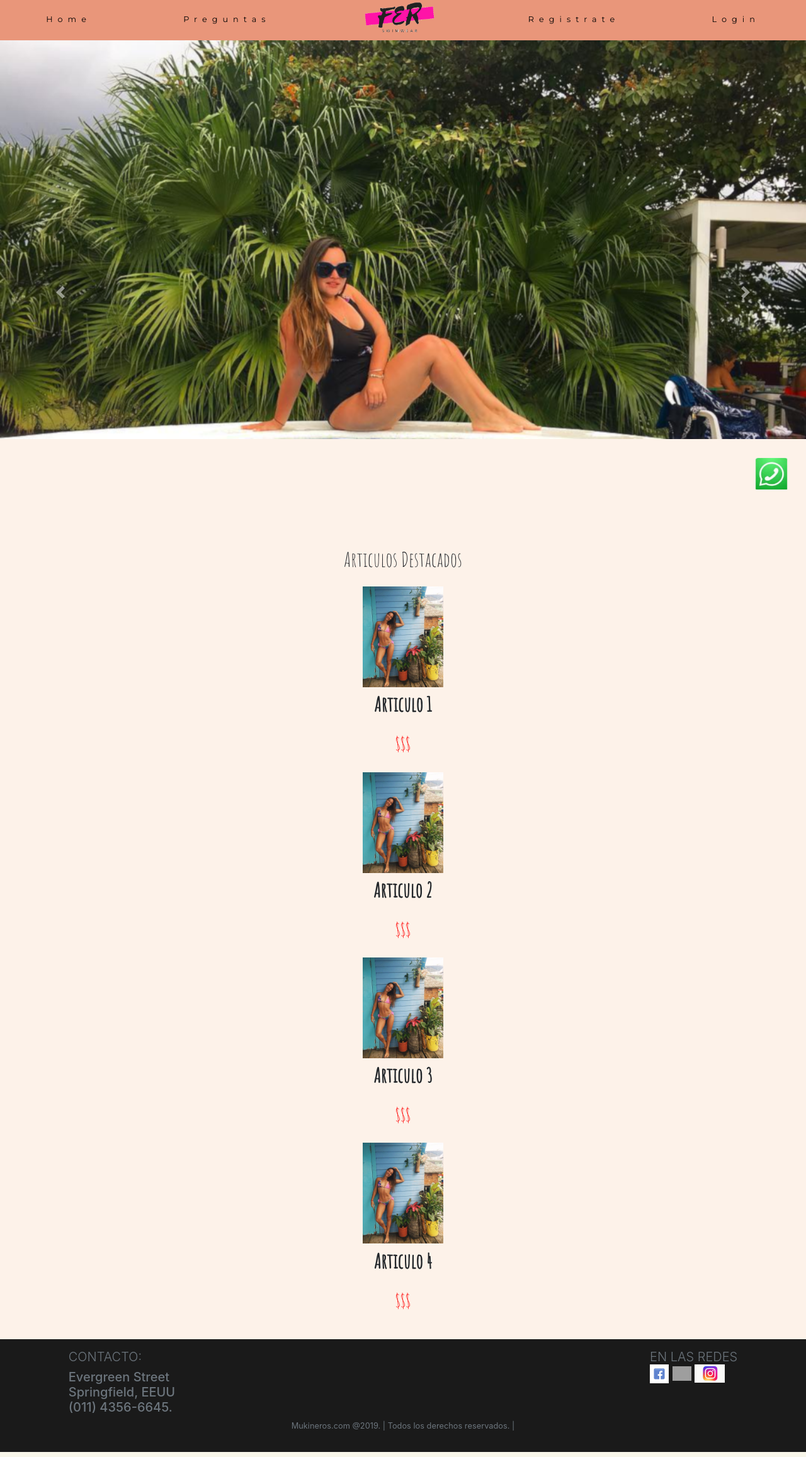
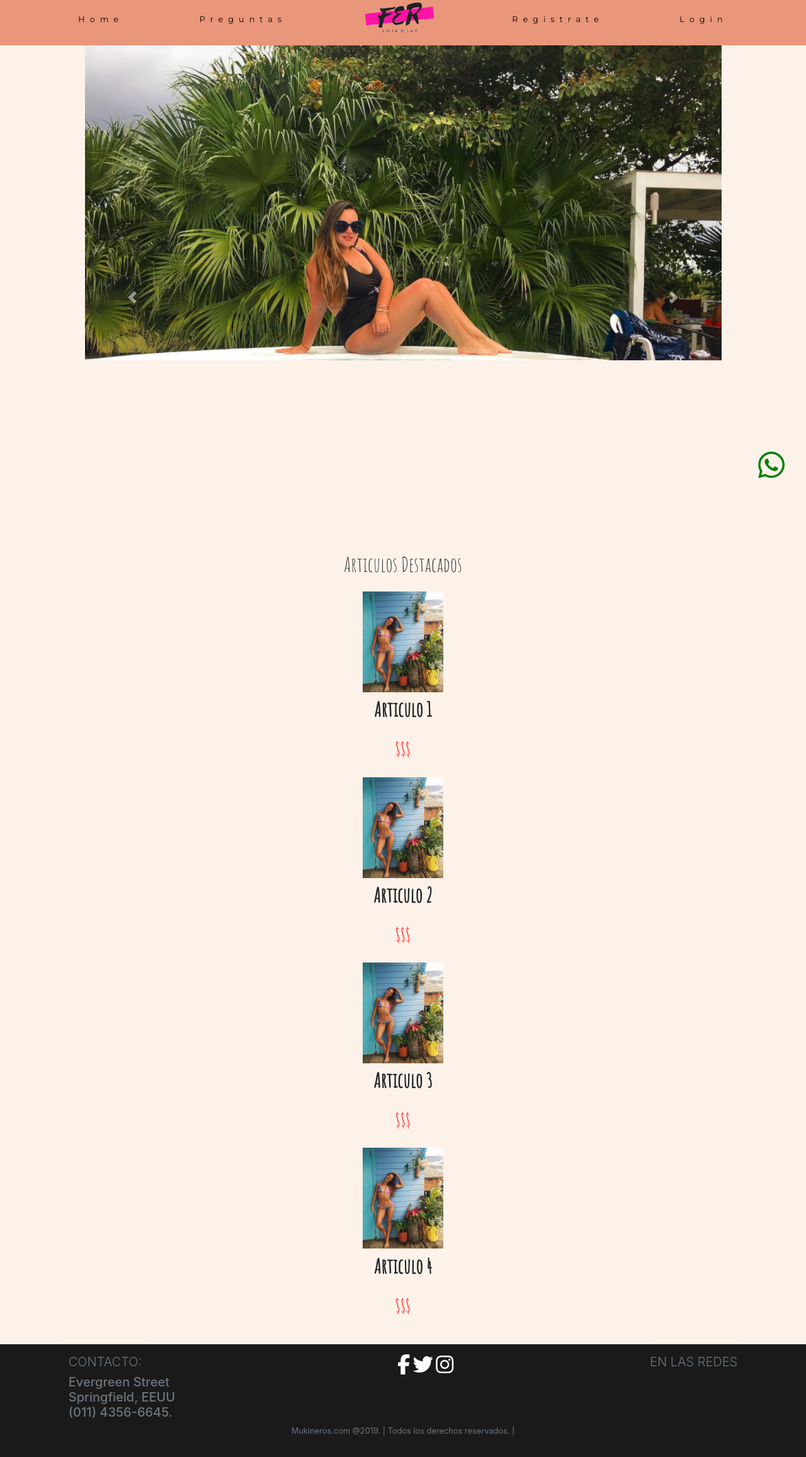
Before and after one commit to jpibernat/ferswim_poo, a PHP site: page /E-CommerceDH-master/index.php in a window 1280 px wide. Shown: the whole page at 63% size. Run offline with PHP 8.4, Linux system fonts and the light colour scheme; some libraries are stand-ins or nearby versions; grey boxes are pictures that could not be loaded.

Commit message:
correcciones en footer, carga de iconos con fontawesome, se continua trabajando en navbar

```diff
--- /dev/null
+++ b/app.js
@@ -0,0 +1,10 @@
+const navSlide = () => {
+    const burger = document.querySelector('.burger');
+    const nav = document.querySelector('.nav-links');
+
+    burger.addEventListener('click', () => {
+        nav.classList.toggle('.nav-active');
+    });
+}
+
+navSlide();
--- a/css/master.css
+++ b/css/master.css
@@ -5,6 +5,9 @@
 }
 
 body{
+  display: flex;
+  flex-direction: column;
+  margin: 0;
   background-color: #fdf2e9;
   min-height: 100vh;
 }
@@ -16,6 +19,15 @@
   background-position: center;
   background-size: cover;
   height: 500px;
+}
+
+.fab{
+  text-decoration: none;
+  color: white;
+}
+
+.fa-whatsapp{
+  color: green;
 }
 
 
@@ -166,10 +178,10 @@
 
 
 footer {
-	background-color:#1A1A1A;
-	height: 50%;
+  background-color:#1A1A1A;
+  height: 50%;
+  width: 100%;
   color: white;
-  padding: 15px;
 }
 
 .main1 {
--- a/css/navstyles.css
+++ b/css/navstyles.css
@@ -6,7 +6,7 @@
 
 nav{
     display: flex;
-    justify-content: center;
+    justify-content: space-between;
     align-items: center;
     min-height: 8vh;
     width: 100%;
@@ -14,170 +14,108 @@
     font-family: 'Montserrat', sans-serif;
 }
 
-.navlink img{
+.navlinks img{
     height: 3.5rem;
 }
-#menuToggle input{display:none;}
 
-.navlink{
+.navlinks{
     display: flex;
-    width: 100%;
+    width: 90%;
     justify-content: space-around;
     align-items: center;
     list-style: none;
     letter-spacing: 0.5rem;
 }
 
-.navlink a{
+.navlinks a{
     color: #000000;
     text-decoration: none;
     font-size: 0.8rem;
+    transition: all 0.5s ease-in;
+}
+
+.nav-links a:hover,
+.nav-links a:focus {
+    color: aliceblue;
+    font-size: 0.9rem;
+    text-decoration: underline;
 }
 
 .burger{
     display: none;
+    cursor: pointer;
+}
+
+.logo{
+  display: none;
+}
+
+.burger div{
   background-color: #000000;
   height: 3px;
+  width: 25px;
+  margin: 5px;
 }
 
-@media only screen and (max-width: 600px) {
+@media only screen and (max-width: 768px) {
+
+  body{
+    overflow-x: hidden;
+  }
 
   nav
     {
       display: flex;
-        flex-direction: column;
-        align-items: flex-start;
-     margin: 0;
-      padding: 0;
-      width:100%;
-      /* make it look decent enough */
-      background: #232323;
-      color: #cdcdcd;
-      font-family: "Monserrat", sans-serif;
+      align-items: center;
     }
 
-    a
-    {
-      text-decoration: none;
-      color: #232323;
-
-      transition: color 0.3s ease;
+  .logo{
+      display: flex;
   }
 
-    a:hover
-    {
-      color: tomato;
+  .logo img{
+      height: 3.5rem;
   }
 
-    #menuToggle
-    {
-      display: block;
-      position: relative;
-      top: 50px;
-      left: auto;
-
-      z-index: 1;
-
-      -webkit-user-select: none;
-      user-select: none;
+  .nav-links{
+      position: absolute;
+      right: 0px;
+      height: 92vh;
+      top: 8vh;
+      background-color: darksalmon;
+      display: flex;
+      flex-direction: column;
+      align-items: center;
+      width: 100%;
+      transform: translateX(100%);
+      -webkit-transform: translateX(100%);
+      transition: transform 5s ease-in;
+      -webkit-transition: transform 5s ease-in;
   }
 
-    #menuToggle input
-    {
-      display: block;
-      width: 40px;
-      height: 32px;
-      position: absolute;
-      top: -7px;
-      left: -5px;
-
-      cursor: pointer;
-
-      opacity: 0; /* hide this */
-      z-index: 2; /* and place it over the hamburger */
-
-      -webkit-touch-callout: none;
+  .nav-links img{
+      display: none;
   }
 
-
-    #menuToggle span
-    {
+  .burger{
       display: block;
-      width: 33px;
-      height: 4px;
-      margin-bottom: 5px;
-      position: relative;
-
-      background: #cdcdcd;
-      border-radius: 3px;
-
-      z-index: 1;
-
-      transform-origin: 4px 0px;
-
-      transition: transform 0.5s cubic-bezier(0.77,0.2,0.05,1.0),
-                  background 0.5s cubic-bezier(0.77,0.2,0.05,1.0),
-                  opacity 0.55s ease;
+  }
+  /*
+  label{
+      display: block;
+      cursor: pointer;
   }
 
-    #menuToggle span:first-child
-    {
-      transform-origin: 0% 0%;
+  #toggle:checked + .nav-links{
+      transform: translateX(0%);
+      transition: all 0.5s ease-in;
+  }
+  */
 }
 
-    #menuToggle span:nth-last-child(2)
-    {
-      transform-origin: 0% 100%;
+.nav-active{
+  transform: translateX(0%);
+  -webkit-transform: translateX(0%);
+  transition: transform 5s ease-in;
+  -webkit-transition: transform 5s ease-in;
 }
-
-    #menuToggle input:checked ~ span
-    {
-      opacity: 1;
-      transform: rotate(45deg) translate(-2px, -1px);
-      background: #232323;
-    }
-
-    #menuToggle input:checked ~ span:nth-last-child(3)
-    {
-      opacity: 0;
-      transform: rotate(0deg) scale(0.2, 0.2);
-    }
-
-    #menuToggle input:checked ~ span:nth-last-child(2)
-    {
-      transform: rotate(-45deg) translate(0, -1px);
-    }
-
-    #menu
-    {
-      position: absolute;
-      width: 600px;
-      margin: -100px 0 0 -50px;
-      padding: 50px;
-      padding-top: 125px;
-
-      background: #ededed;
-      list-style-type: none;
-      -webkit-font-smoothing: antialiased;
-
-      transform-origin: 0% 0%;
-      transform: translate(-100%, 0);
-      flex-direction: column;
-      align-items: flex-start;
-
-
-      transition: transform 0.5s cubic-bezier(0.77,0.2,0.05,1.0);
-    }
-
-    #menu ul li
-    {
-     display:flex;
-     flex-direction: column;
-    }
-
-    #menuToggle input:checked ~ ul
-    {
-      transform: none;
-    }
-    .mainLogo{visibility: hidden;display:none;}
-}
--- a/footer.php
+++ b/footer.php
@@ -7,6 +7,8 @@
     <link href="https://fonts.googleapis.com/css?family=Amatic+SC|Norican&display=swap" rel="stylesheet">
     <link rel="stylesheet" href="https://stackpath.bootstrapcdn.com/bootstrap/4.3.1/css/bootstrap.min.css" integrity="sha384-ggOyR0iXCbMQv3Xipma34MD+dH/1fQ784/j6cY/iJTQUOhcWr7x9JvoRxT2MZw1T" crossorigin="anonymous" />
     <link rel="stylesheet" type="text/css" href="css/master.css?v=<?php echo time(); ?>">
+    <script src="https://use.fontawesome.com/4e066721be.js"></script>
+    <script src="https://kit.fontawesome.com/519acca20a.js"></script>
 </head>
 <body>
 <footer class="footer mt-auto py-3">
@@ -22,11 +24,11 @@
         </div>
         <div class="col-xs-12 col-md-6">
         <div class="pull-right">
-        <h6 class="text-muted lead">EN LAS REDES
+           <h6 class="text-muted lead">EN LAS REDES</h6>
               <div class="redes-footer">
-                  <a href="https://www.facebook.com/"><img src="img/face_logo.png" width="30" alt=""></a>
-                  <a href="https://twitter.com/"><img src= "img/twitter_logo_azul.jpg" width="30" alt=""></a>
-                  <a href="https://www.instagram.com/"><img src="img/instagram_logo.jpg" width="48" alt=""></a></h6>
+                  <a href="https://www.facebook.com/"><i class="fab fa-facebook-f fa-2x"></i></a>
+                  <a href="https://twitter.com/"><i class="fab fa-twitter fa-2x"></i></a>
+                  <a href="https://www.instagram.com/"><i class="fab fa-instagram fa-2x"></i></a>
               </div>
         </div>
     </div>
--- a/index.php
+++ b/index.php
@@ -71,7 +71,7 @@
 
 <!-- whatsapp -->
 <div class="btn-whatsapp">
-<a href="whatsapp://send?text= http://localhost/E-CommerceDH-master/" data-action="share/whatsapp/share"><img border="0" src="img/whatsapp33.jpg" width="50px" height="50px"></a>
+<a href="whatsapp://send?text= http://localhost/E-CommerceDH-master/" data-action="share/whatsapp/share"><i class="fab fa-whatsapp fa-3x"></i></a>
 </div>
 
 <script src="https://code.jquery.com/jquery-3.3.1.slim.min.js" integrity="sha384-q8i/X+965DzO0rT7abK41JStQIAqVgRVzpbzo5smXKp4YfRvH+8abtTE1Pi6jizo" crossorigin="anonymous"></script>
--- a/navbar.php
+++ b/navbar.php
@@ -9,21 +9,23 @@
     <title>Document</title>
 </head>
 <body>
-    <nav role="navigation">
-        <div id="menuToggle">
-        <input type="checkbox" />
-        <span></span>
-        <span></span>
-        <span></span>
-        <ul id="menu" class="navlink">
+    <nav>
+        <ul class="navlinks">
             <li><a href="index.php">Home</a></li>
             <li><a href="preguntas.php">Preguntas</a></li>
-            <li class="mainLogo"><a href="index.php"><img src="img/logo.png" alt=""></a></li>
+            <li><a href="index.php"><img src="img/logo.png" alt=""></a></li>
             <li><a href="registro.php">Registrate</a></li>
             <li><a href="login.php">Login</a></li>
         </ul>
+        <div class="logo">
+            <img src="img/logo.png" alt=""></a>
         </div>
-
+        <div class="burger">
+            <div class="line1"></div>
+            <div class="line2"></div>
+            <div class="line3"></div>
+        </div>
     </nav>
+    <script src="app.js"></script>
 </body>
 </html>
```
Lines whose indentation alone changed are shown as unchanged.
